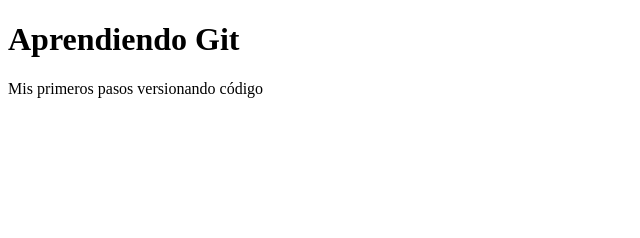
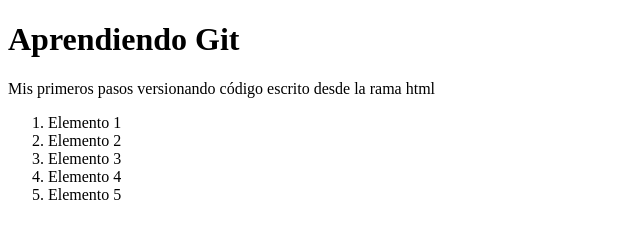
Before and after one commit to jalamico/check-git, a plain HTML site: page index.html in a window 1280 px wide. Shown: the whole page, without its empty margins (0-640 px from the left). Drawn offline with Linux system fonts and the light colour scheme.

Commit message:
Agregando index.js al index.js

```diff
--- a/index.html
+++ b/index.html
@@ -7,6 +7,14 @@
 </head>
 <body>
     <h1>Aprendiendo Git</h1>
-    <p>Mis primeros pasos versionando código</p>
+    <p>Mis primeros pasos versionando código escrito desde la rama html</p>
+    <ol>
+        <li>Elemento 1</li>
+        <li>Elemento 2</li>
+        <li>Elemento 3</li>
+        <li>Elemento 4</li>
+        <li>Elemento 5</li>
+    </ol>
+    <script>src="index.js"</script>
 </body>
 </html>
```
